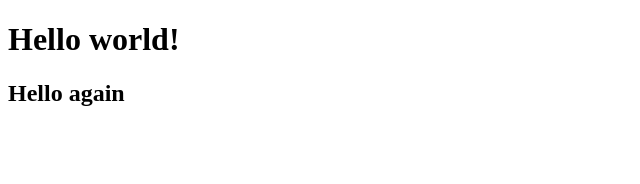
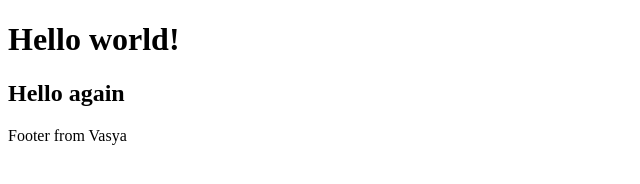
Before and after one commit to steveprog97/my-site, a plain HTML site: page index.html in a window 1280 px wide. Shown: the whole page, without its empty margins (0-640 px from the left). Drawn offline with Linux system fonts and the light colour scheme.

Commit message:
add footer

```diff
--- a/index.html
+++ b/index.html
@@ -9,5 +9,6 @@
   <body>
     <h1>Hello world!</h1>
     <h2>Hello again</h2>
+    <footer>Footer from Vasya</footer>
   </body>
 </html>
```
